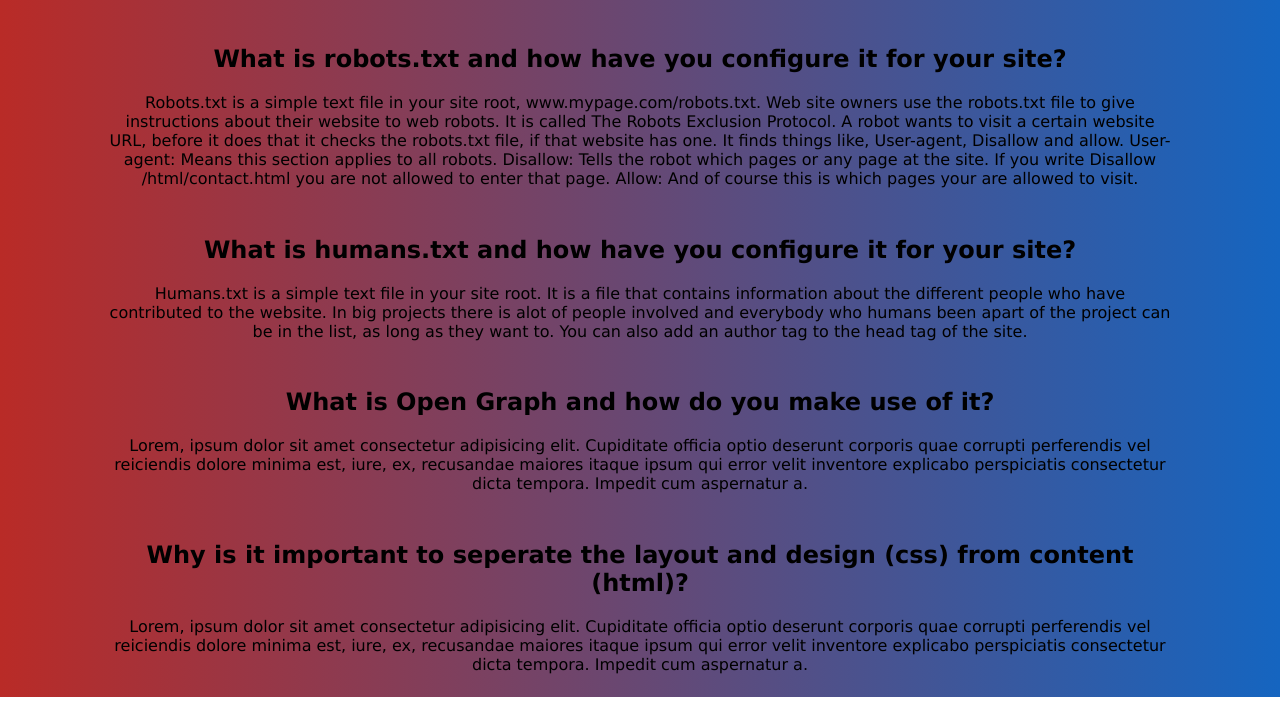
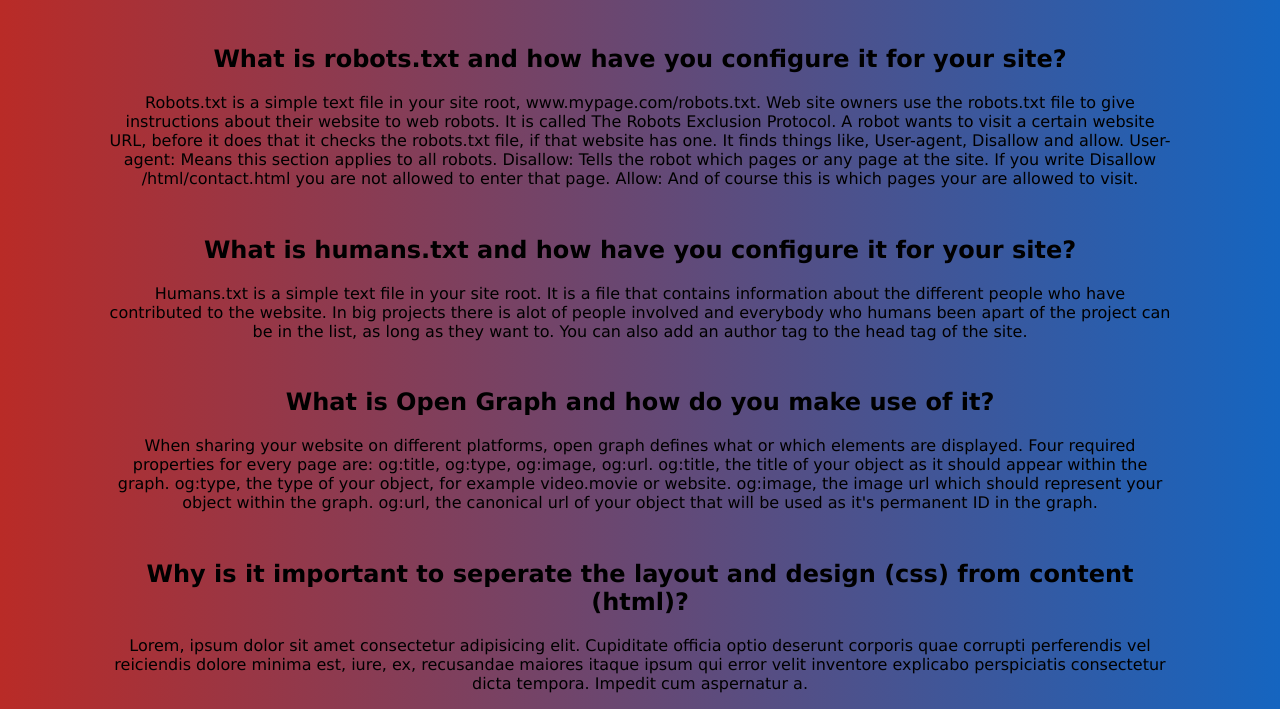
Before and after one commit to nurvedin/simple_website, a plain HTML site: page html/blog.html in a window 1280 px wide. Shown: the part 103-812 px from the top of the page. Drawn offline with Linux system fonts and the light colour scheme.

Commit message:
Blog post about open graph

```diff
--- a/html/blog.html
+++ b/html/blog.html
@@ -42,11 +42,13 @@
 	</article>
 	<article>
 		<h2><br>What is Open Graph and how do you make use of it?<br></h2>
-		<p>Lorem, ipsum dolor sit amet consectetur adipisicing elit.
-			Cupiditate officia optio deserunt corporis quae corrupti perferendis vel reiciendis dolore minima est,
-			iure, ex,
-			recusandae maiores itaque ipsum qui error velit inventore explicabo perspiciatis consectetur dicta
-			tempora. Impedit cum aspernatur a.
+		<p>
+			When sharing your website on different platforms, open graph defines what or which elements are displayed.
+			Four required properties for every page are: og:title, og:type, og:image, og:url.
+			og:title, the title of your object as it should appear within the graph.
+			og:type, the type of your object, for example video.movie or website.
+			og:image, the image url which should represent your object within the graph.
+			og:url, the canonical url of your object that will be used as it's permanent ID in the graph.
 		</p>
 	</article>
 	<article>
```
